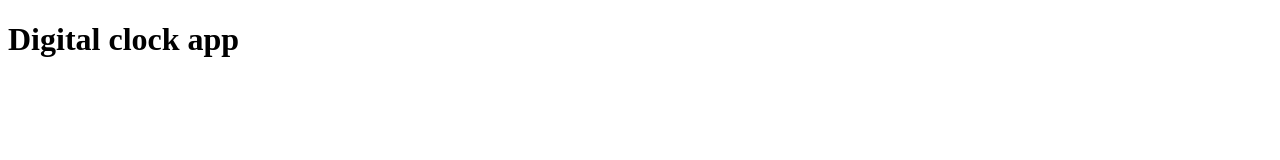
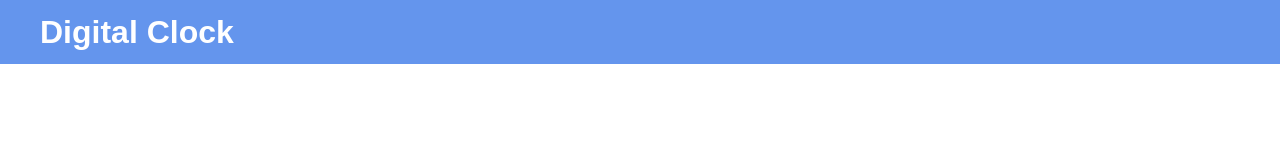
Before and after one commit to CastPJ/Digital-clock, a plain HTML site: page index.html in a window 1280 px wide. Drawn offline with Linux system fonts and the light colour scheme.

Commit message:
Basic Navbar

```diff
--- a/index.html
+++ b/index.html
@@ -7,7 +7,9 @@
     <title>Digital Clock</title>
   </head>
   <body>
-    <h1>Digital clock app</h1>
+    <ul class="navbar">
+      <h1 class="title">Digital Clock</h1>
+    </ul>
     <script src="app.js"></script>
   </body>
 </html>
--- a/style.css
+++ b/style.css
@@ -0,0 +1,58 @@
+/*
+ CSS RESET
+*/
+*,
+*::before,
+*::after {
+  box-sizing: border-box;
+}
+* {
+  margin: 0;
+}
+
+body {
+  line-height: 1.5;
+  -webkit-font-smoothing: antialiased;
+}
+
+img,
+picture,
+video,
+canvas,
+svg {
+  display: block;
+  max-width: 100%;
+}
+
+input,
+button,
+textarea,
+select {
+  font: inherit;
+}
+
+p,
+h1,
+h2,
+h3,
+h4,
+h5,
+h6 {
+  overflow-wrap: break-word;
+}
+#root,
+#__next {
+  isolation: isolate;
+}
+
+.navbar {
+  height: 4rem;
+  width: 100%;
+  background-color: rgb(100, 149, 237);
+}
+
+.title {
+  color: white;
+  font-family: Arial, Helvetica, sans-serif;
+  padding-top: 0.5rem;
+}
```
